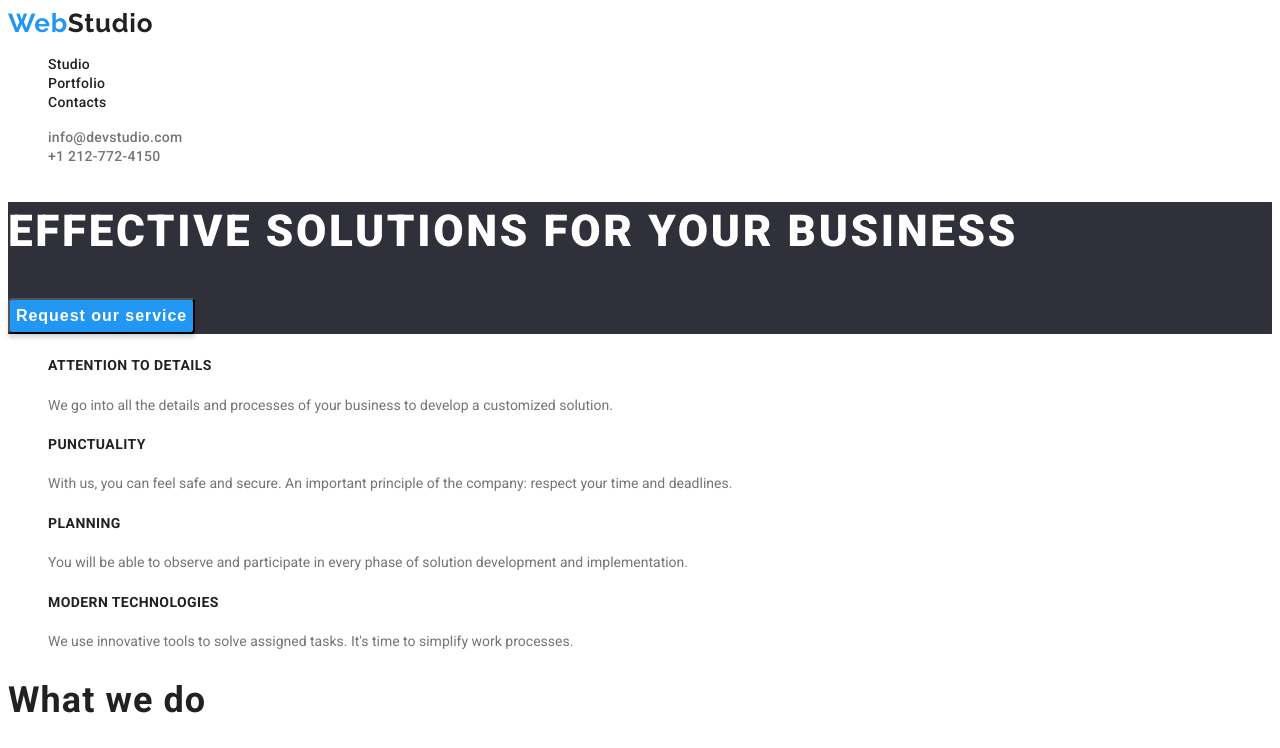
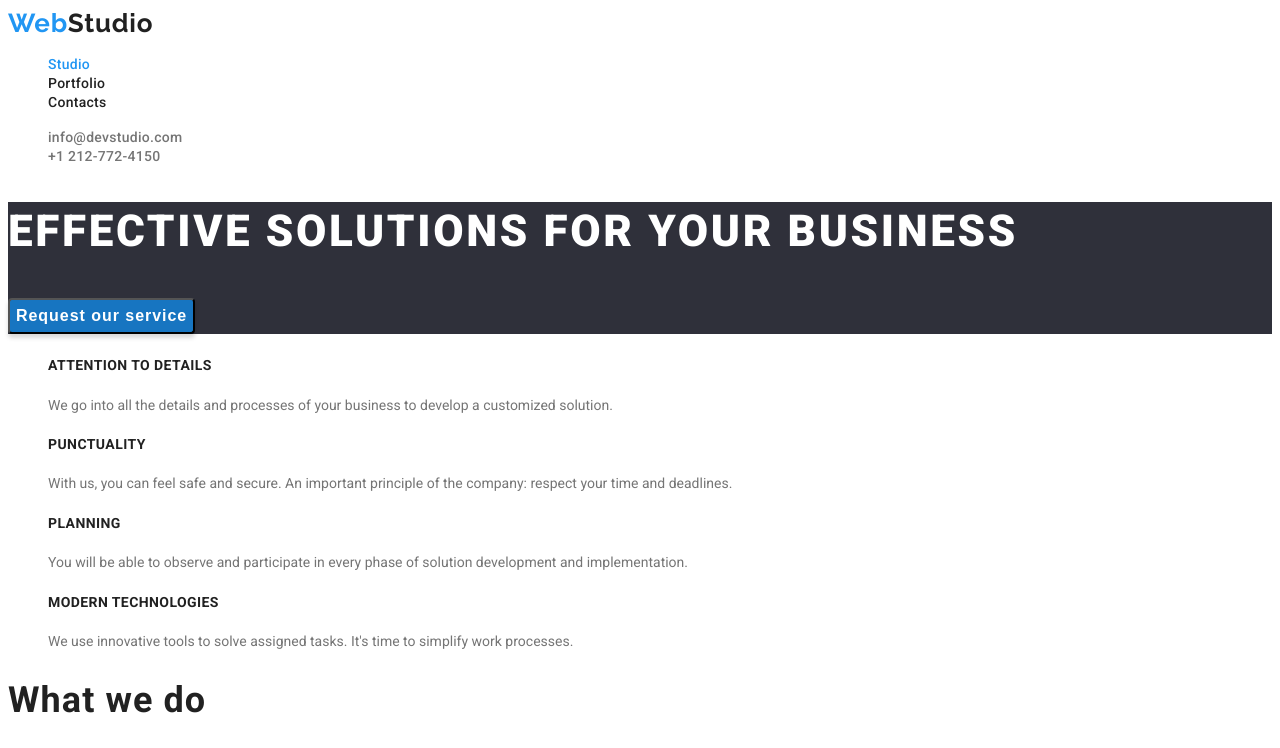
Before and after one commit to Dragosmih/goit-markup-hw-02, a plain HTML site: page index.html in a window 1280 px wide. In both pictures the pointer is over the button "Request our service". Shown: the top 748 px of the page. Drawn offline with Linux system fonts and the light colour scheme.

Commit message:
update all new changes

```diff
--- a/css/styles.css
+++ b/css/styles.css
@@ -55,6 +55,10 @@ letter-spacing: 0.02em;
   color: var(--logo-color);
 }
 
+.current {
+color: var(--logo-color);
+}
+
 .contact-link {
 color:var(--secondary-color);
 font-family: Roboto;
@@ -98,6 +102,10 @@ font-size: 16px;
 font-weight: 700;
 line-height: 1.875em;
 letter-spacing: 0.96px;
+}
+
+.hero-button:hover{
+  background-color:#1775c1
 }
 
 /* Details section */
```
